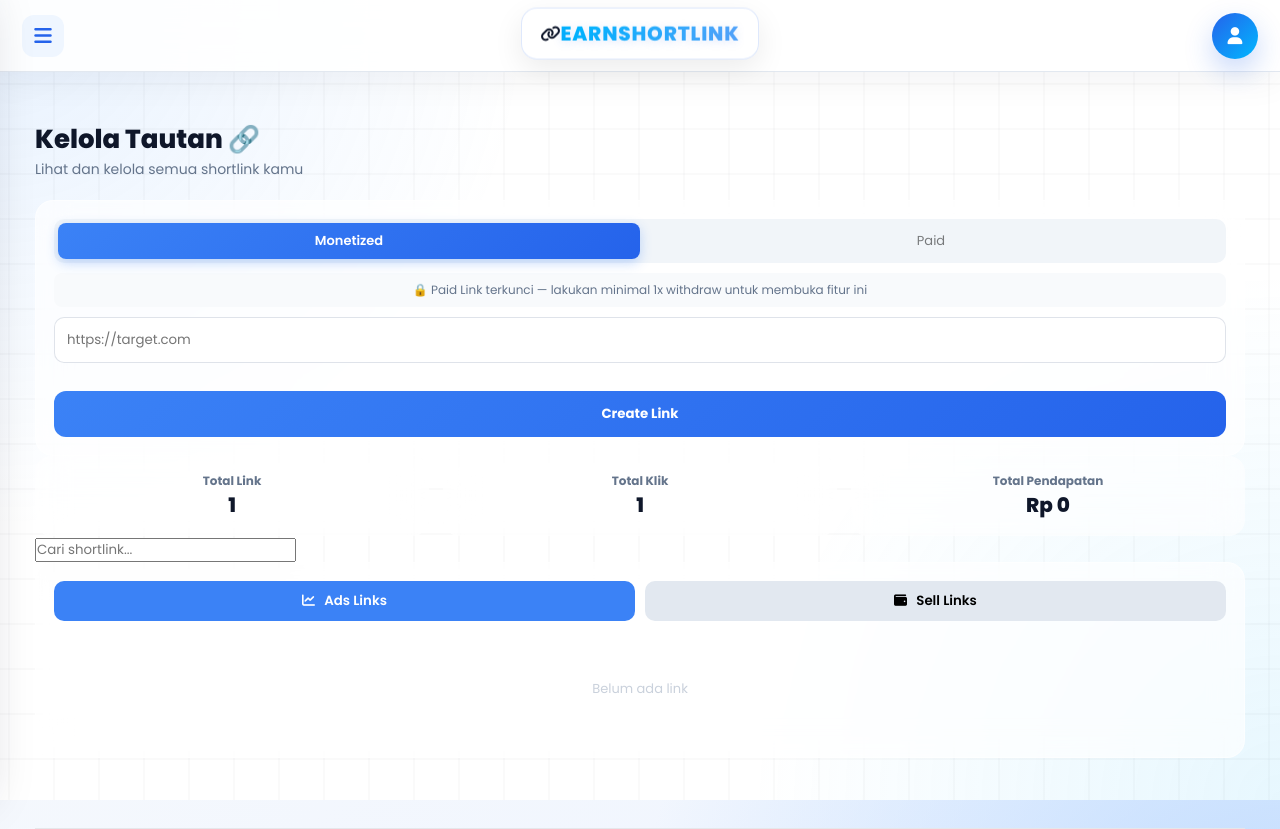
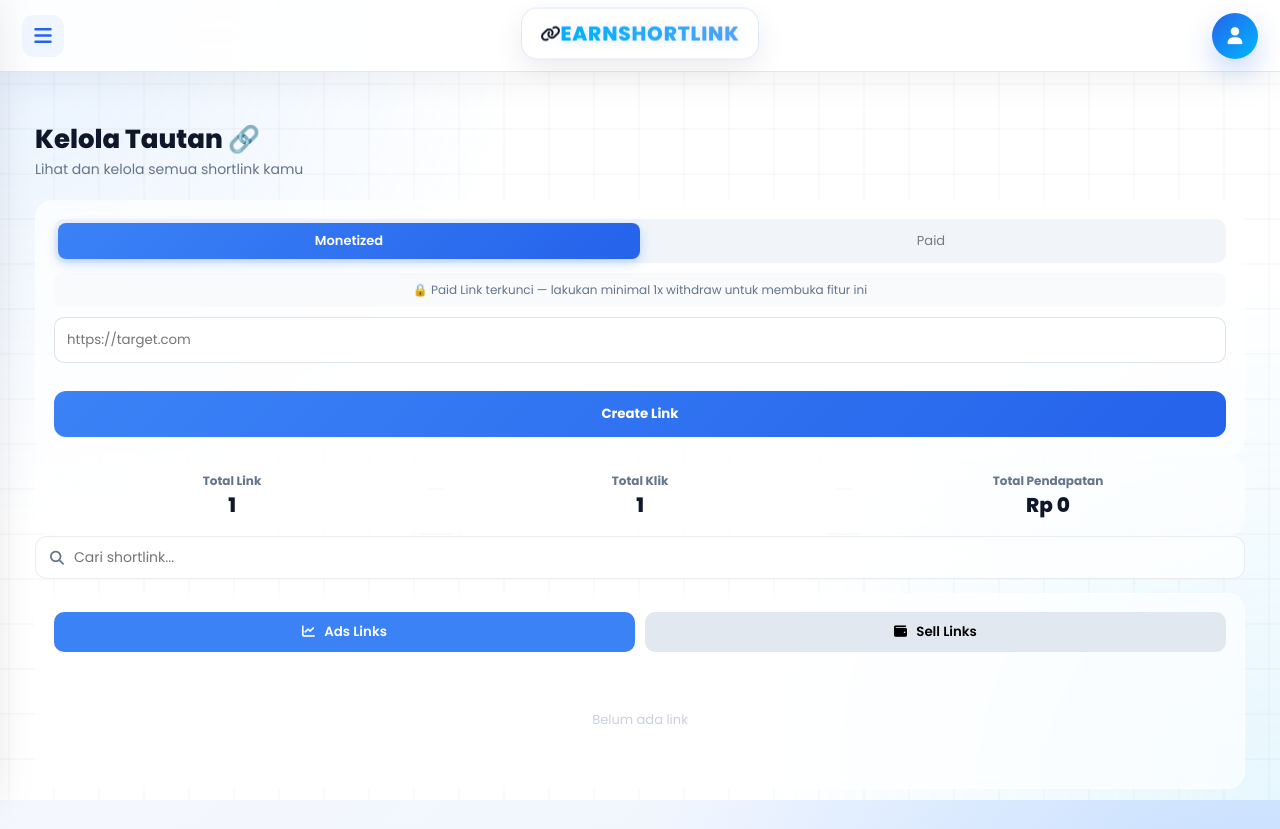
Before and after one commit to shortlinke-dotcom/Earnshortlink, a Python web app: template templates/links.html in a window 1280 px wide. Shown: the top 829 px of the page. Run offline with Jinja, Linux system fonts and the light colour scheme; the template is opened without the code that fills it: most values are stand-ins (such as "Sample title", 1, 10 or a date in 2020).

Commit message:
Update links.html

```diff
--- a/templates/links.html
+++ b/templates/links.html
@@ -206,13 +206,39 @@ body{
 }
 
 /* ================= SEARCH ================= */
-.search-box input{
-    transition:.25s ease;
+.search-box{
+    display:flex;
+    align-items:center;
+    gap:10px;
+
+    background:rgba(255,255,255,.7);
+    backdrop-filter:blur(12px);
+
+    padding:10px 14px;
+    border-radius:12px;
+
+    border:1px solid rgba(148,163,184,.2);
+    margin-bottom:14px;
+
+    transition:.25s;
 }
 
-.search-box input:focus{
+.search-box i{
+    color:#64748b;
+    font-size:14px;
+}
+
+.search-box input{
+    border:none;
+    outline:none;
+    width:100%;
+    background:transparent;
+    font-size:14px;
+}
+
+.search-box:focus-within{
+    box-shadow:0 0 0 2px rgba(59,130,246,.2);
     transform:scale(1.02);
-    box-shadow:0 0 0 2px rgba(59,130,246,.2);
 }
 
 /* ================= EMPTY ================= */
@@ -404,7 +430,12 @@ body{
 .btn-icon{
     will-change:transform;
 }
-
+.highlight{
+    background:#fef08a;
+    color:#111827;
+    padding:0 2px;
+    border-radius:3px;
+}
 </style>
 {% endblock %}
 
@@ -497,6 +528,7 @@ body{
 
 <!-- ================= SEARCH ================= -->
 <div class="search-box">
+    <i class="fas fa-search"></i>
     <input type="text" placeholder="Cari shortlink...">
 </div>
 
@@ -731,24 +763,53 @@ function togglePrice(){
 /* AUTO INIT */
 document.addEventListener("DOMContentLoaded", function(){
 
-    togglePrice();
-
     const search = document.querySelector(".search-box input");
 
-    if(search){
-        search.addEventListener("input", function(){
+    if(!search) return;
 
-            const keyword = this.value.toLowerCase();
+    search.addEventListener("input", function(){
 
-            document.querySelectorAll(".link-card")
-            .forEach(card=>{
-                const text = card.innerText.toLowerCase();
-                card.style.display =
-                    text.includes(keyword) ? "" : "none";
-            });
+        const keyword = this.value.toLowerCase().trim();
+
+        document.querySelectorAll(".link-card").forEach(card=>{
+
+            const titleEl = card.querySelector("h4");
+
+            if(!titleEl) return;
+
+            const originalText = titleEl.getAttribute("data-original") || titleEl.innerText;
+
+            // simpan original pertama kali
+            if(!titleEl.getAttribute("data-original")){
+                titleEl.setAttribute("data-original", originalText);
+            }
+
+            // reset dulu
+            titleEl.innerHTML = originalText;
+
+            if(keyword === ""){
+                card.style.display = "";
+                return;
+            }
+
+            const textLower = originalText.toLowerCase();
+
+            if(textLower.includes(keyword)){
+
+                card.style.display = "";
+
+                // highlight keyword
+                const regex = new RegExp(`(${keyword})`, "gi");
+
+                titleEl.innerHTML = originalText.replace(regex, `<span class="highlight">$1</span>`);
+
+            } else {
+                card.style.display = "none";
+            }
 
         });
-    }
+
+    });
 
 });
 function openEdit(id, price){
```
